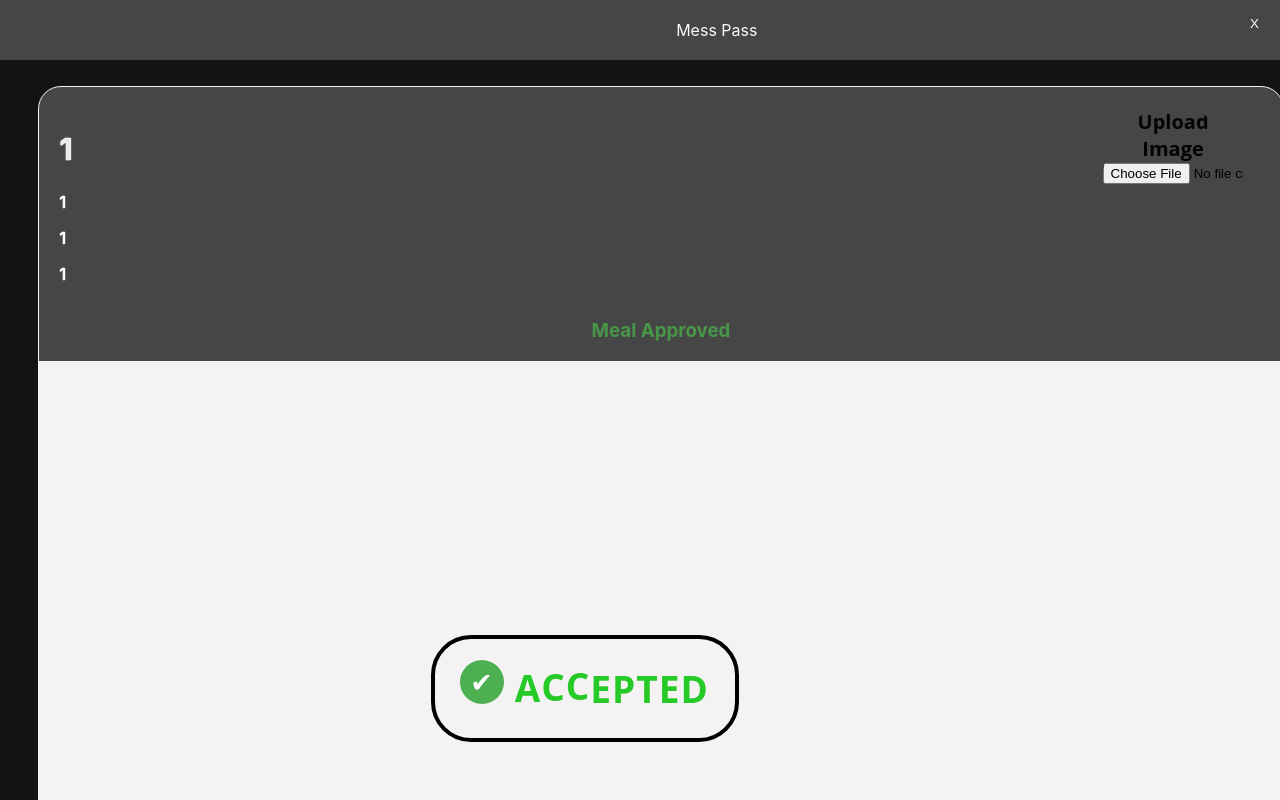
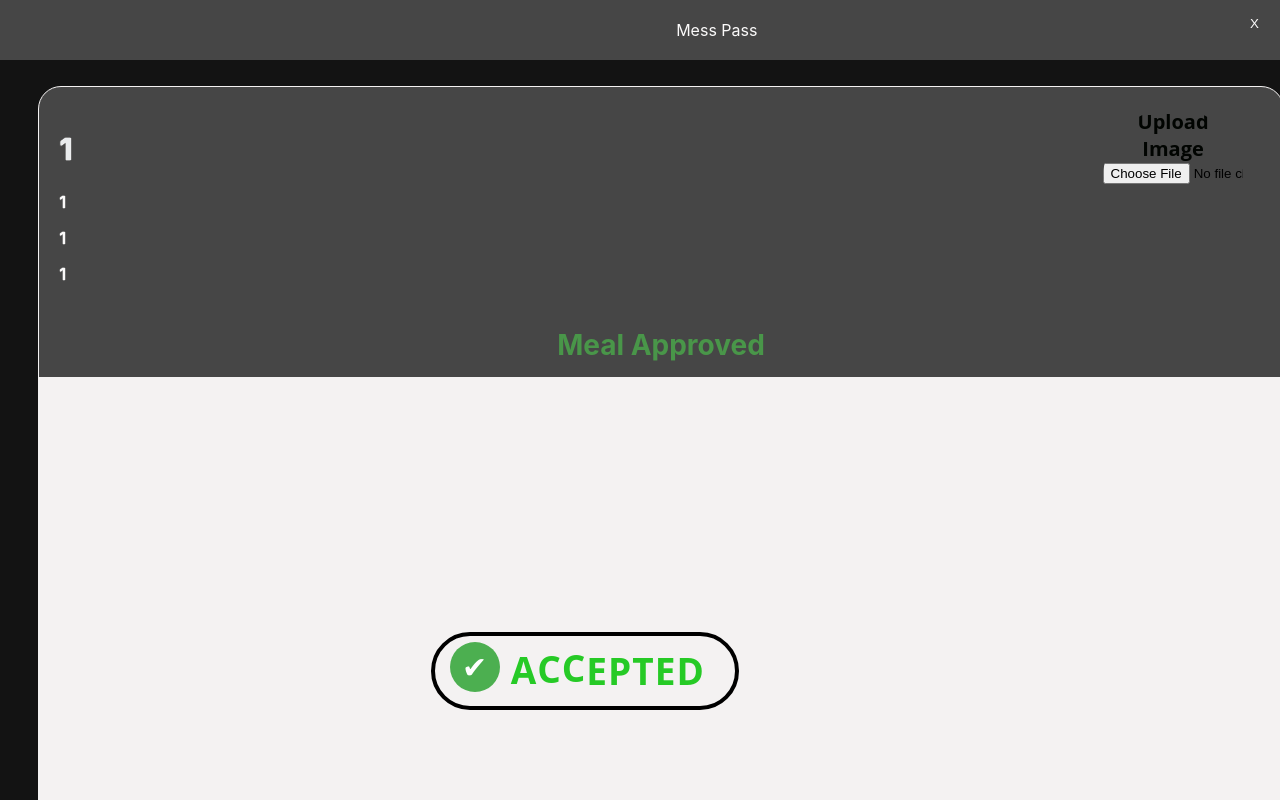
Before and after one commit to Easwanth176/mess, a React (Create React App) app: page /home/1/1/1/1 in a window 1280 px wide. Shown: the top 800 px of the page. Built offline with nearby package versions, Linux system fonts and the light colour scheme.

Commit message:
Update Home.css

```diff
--- a/src/components/css/Home.css
+++ b/src/components/css/Home.css
@@ -54,6 +54,8 @@ body {
 .meal-approved h3 {
   color: rgb(73, 150, 73);
   text-align: center;
+  font-size :28px;
+  margin-bottom: 15px;
 }
 
 .meal-approved .sqaure {
@@ -78,6 +80,7 @@ body {
   display: flex;
   justify-content: space-between;
   color: #fbfafa;
+  margin-top: -1px;
 }
 
 .meal-approved .body .info .verification-code {
@@ -163,8 +166,8 @@ h2 {
 }
 .green-circle {
   background-color: #4CAF50; /* Green color */
-  width: 44px;
-  height: 44px;
+  width: 50px;
+  height: 50px;
   border-radius: 50%;
   display: flex;
   justify-content: center;
@@ -174,12 +177,13 @@ h2 {
   margin: 5px;
   margin-right: 10px;
   animation: snake-motion 2s linear infinite;
+  margin-left: -5px;
 
 }
 .tick
 {
   color: white;
-  font-size: 27px;
+  font-size: 30px;
   position: absolute;
   top: 50%;
   left: 50%;
@@ -205,11 +209,11 @@ h2 {
   border: 4px solid #000000;
   border-radius: 40px;
   width: 260px;
-  margin-top: 70px;
+  margin-top: 50px;
   margin-right: 80px;
-  margin-bottom: 70px;
+  margin-bottom: 50px;
   margin-left: -90px;
-  padding: 20px;
+  padding: 5px 20px;
 
 }
 label
```
